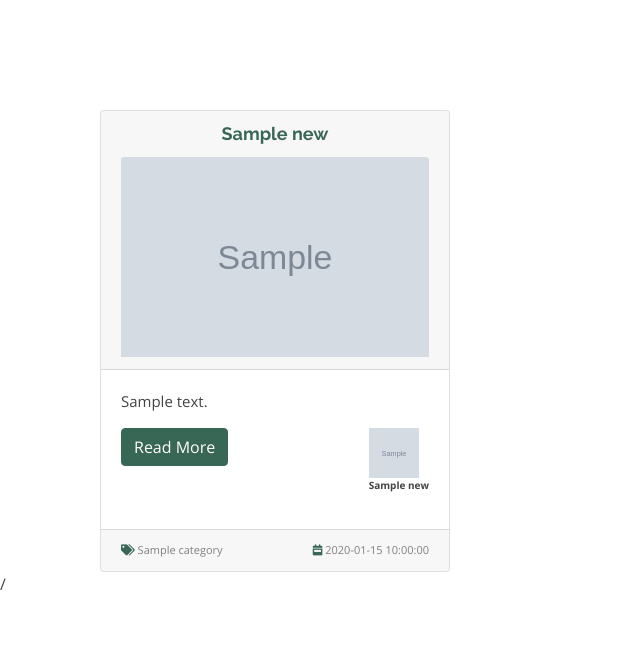
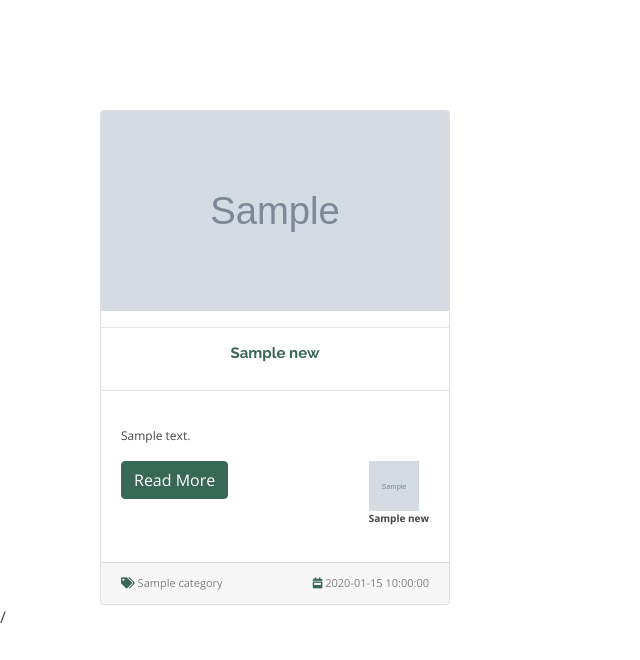
Before and after one commit to bashirmohd/Hyplate, a Flask app: template webapp/templates/hyplate/news.html in a window 1280 px wide. Shown: the part 140-800 px from the top of the page, without its empty margins (0-640 px from the left). Run offline with Flask 2, Linux system fonts and the light colour scheme; the template is opened without the code that fills it: most values are stand-ins (such as "Sample title", 1, 10 or a date in 2020); grey boxes marked "Sample" are stand-in pictures; some libraries are stand-ins or nearby versions.

Commit message:
New Changes
New Changes

```diff
--- a/webapp/app.py
+++ b/webapp/app.py
@@ -25,10 +25,8 @@ def login():
 @app.route('/hyhub')
 def hyhub():
     datainex = 'static/db/dataindex.json'
-    with open(datainex, 'r+') as ff:
-        lines = loads(ff.read())
-    ff.close()
-    return render_template('hyhub/hyhub.html', dataindex=lines)
+    dataindex  = [i for i in connect_db('dataindex').find()]
+    return render_template('hyhub/hyhub.html', dataindex=dataindex)
 
 @app.route('/infographics')
 def infographics():
@@ -37,10 +35,7 @@ def infographics():
 @app.route('/news')
 def news():
     data = []
-    news = 'static/db/newssources.json'
-    with open(news, 'r+') as ff:
-        lines = loads(ff.read())
-    ff.close()
+    lines = [i for i in connect_db('newssources').find()]
     for line in lines:
         articles = read_rss(line['feed'])
         for article in articles:
--- a/webapp/templates/hyhub/hyhub.html
+++ b/webapp/templates/hyhub/hyhub.html
@@ -22,7 +22,7 @@
        {% set fields=i['fields'] %}
        <div class="col-lg-4" style="margin-top:20px;">
         <div class="card" style="border-radius:10px;">
-           <div class="card-header" style="color:#396756;font-size:15px;text-align: center; font-weight:bolder;">{{i['name']}}</div>
+           <div class="card-header" style="color:black;font-size:15px;text-align: center; font-weight:bolder;">{{i['name']}}</div>
            <div class="card-body">
                <p><span class="subtitle"><i class="fas fa-calendar-alt"></i> </span> <span class="desc">{{i['published']}}</span></p>
                <p><span class="subtitle"><i class="fas fa-database"></i> </span> <span class="desc">{{i['source']}}</span></p>
@@ -32,6 +32,7 @@
                <p class="left">
                 <button type="button" class="btn btn-inverse" data-toggle="modal" data-target="#dataModal{{i['id']}}"><i class="far fa-eye"></i></button>
                 <a href=""><i class="fas fa-download"></i></a>
+                <button type="button" class="btn btn-inverse" data-toggle="modal" data-target="#dataModal{{i['id']}}"><i class="far fa-chart-bar"></i></button>
                </p>
                <p class="right">
                    <a href="https://www.instagram.com/hyplate_io/" target='_blank'><i class="fab fa-instagram"></i></a>
--- a/webapp/templates/hyplate/index.html
+++ b/webapp/templates/hyplate/index.html
@@ -80,7 +80,7 @@
 
           <h2>We are a team of talanted data expects making access to open source data easier. </h2>
           <div class="d-flex">
-            <a href="#about" class="btn-get-started scrollto">Get Started</a>
+            <a href="/login" class="btn-get-started scrollto">Get Started</a>
             <a href="/static/assets/img/videos/intro.mp4" class="venobox btn-watch-video" data-vbtype="video" data-autoplay="true"> Watch Video <i class="icofont-play-alt-2"></i></a>
           </div>
         </div>
--- a/webapp/templates/hyplate/news.html
+++ b/webapp/templates/hyplate/news.html
@@ -10,13 +10,12 @@
        {% for i in news %}
        <div class="col-lg-4 h-150">
         <div class="card" style="width:100%;margin-top:50px;">
-            <div class="card-header">
-                <h5 class="card-title" style="text-align: center;font-weight:bolder;font-size:18px; color:#396756;">{{i['title'] | capitalize}}</h5>
-
-                <img class="card-img-top" src="{{i['img']}}" alt="Card image cap" style="width:100%; height:200px;">
-            </div>
+          <img class="card-img-top" src="{{i['img']}}" alt="Card image cap" style="width:100%; height:200px;">
+          <hr>
+          <h5 class="card-title" style="text-align: center;font-weight:bolder;font-size:15px; color:#396756;">{{i['title'] | capitalize}}</h5>
+            <hr>
             <div class="card-body">
-              <p class="card-text" style="font-size: 15px;text-align: justify;">{{i['description']}}</p>
+              <p class="card-text" style="font-size: 12px;text-align: justify;">{{i['description']}}</p>
               <a href="{{i['link']}}" target="_blank" class="btn btn-primary" style="background-color:#396756;color:white;border:1px solid #396756;">Read More</a>
               <div style="float:right;">
                 <img src="{{i['sourceLogo']}}" alt="" style="width:50px;height:50px;">
```
Also changed, not shown: webapp/engine.py (+7 -0 lines), webapp/static/db/dataindex.json (+20 -11 lines).
